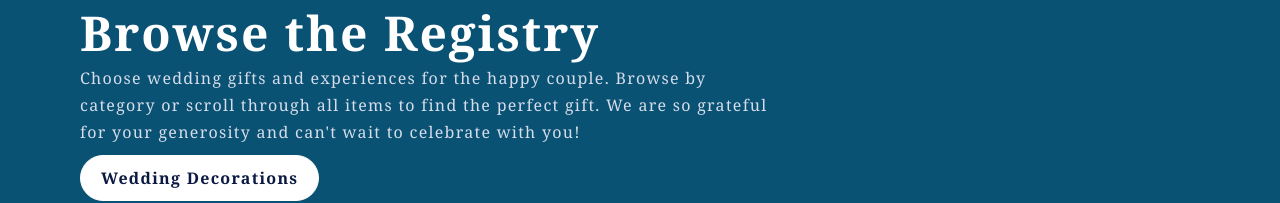
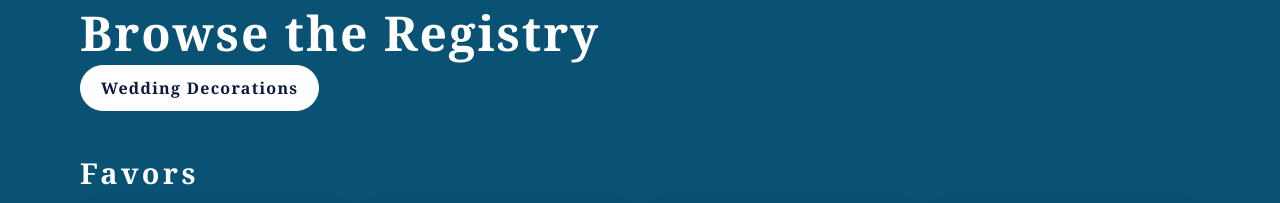
Before and after one commit to ajacobs251/wediing-registry, a Next.js app: page /products in a window 1280 px wide. Shown: the part 138-341 px from the top of the page. Built offline with nearby package versions, Linux system fonts and the light colour scheme.

Commit message:
Remove description paragraph from registry page
Removed the paragraph describing the wedding gift registry.

```diff
--- a/src/app/products/page.tsx
+++ b/src/app/products/page.tsx
@@ -11,9 +11,6 @@ export default async function ProductsPage() {
       <section className="section-heading">
         <p className="eyebrow">Registry</p>
         <h1>Browse the Registry</h1>
-        <p>
-          Choose wedding gifts and experiences for the happy couple. Browse by category or scroll through all items to find the perfect gift. We are so grateful for your generosity and can&apos;t wait to celebrate with you!
-        </p>
         <div className="actions">
           <Link className="button secondary" href="/wedding-decorations">
             Wedding Decorations
```
